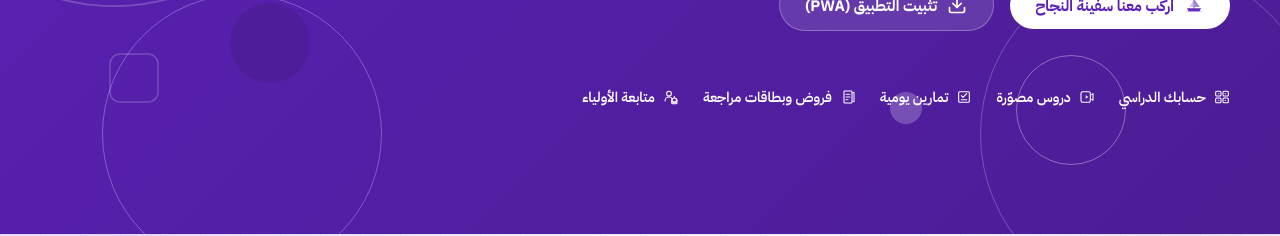
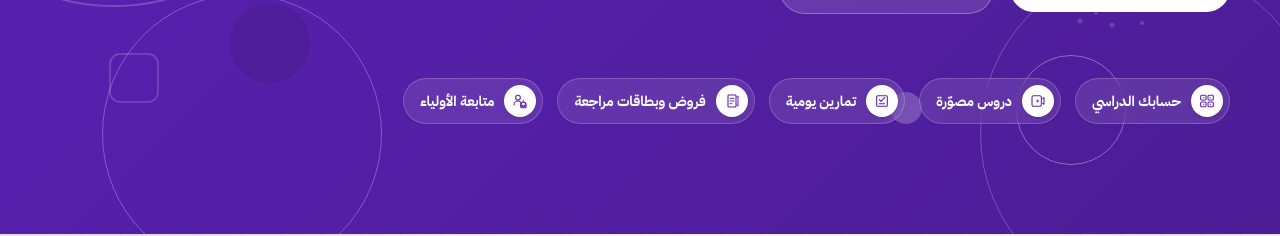
Before and after one commit to mohamedamineachab0-alt/Dekiche-academy-Bordj-Bounaama, a Next.js app: page / in a window 1280 px wide. Shown: the part 454-690 px from the top of the page. Built offline with nearby package versions, Linux system fonts and the light colour scheme; no server answers.

Commit message:
style(landing): design trust badges with circular icons matching irkab ma3ana style

```diff
--- a/components/landing/HeroSection.tsx
+++ b/components/landing/HeroSection.tsx
@@ -52,13 +52,20 @@ export function HeroSection({ isAuthenticated }: { isAuthenticated: boolean }) {
               <AddToDeviceButton />
             </div>
 
-            <div className="flex flex-wrap items-center gap-x-6 gap-y-3">
+            <div className="flex flex-wrap items-center gap-2.5 sm:gap-3.5 pt-2">
               {HERO_TRUST.map((item) => {
                 const Icon = item.Icon;
                 return (
-                  <div key={item.label} className="flex items-center gap-2 text-white">
-                    <Icon size={16} />
-                    <span className="text-sm font-semibold whitespace-nowrap">{item.label}</span>
+                  <div
+                    key={item.label}
+                    className="inline-flex items-center gap-2.5 rounded-full pe-4 ps-1.5 py-1.5 bg-white/10 hover:bg-white/20 backdrop-blur-md border border-white/20 text-white shadow-xs transition-all duration-200 hover:scale-[1.02]"
+                  >
+                    <span className="w-8 h-8 rounded-full bg-white text-primary flex items-center justify-center shadow-sm shrink-0">
+                      <Icon size={16} />
+                    </span>
+                    <span className="text-xs sm:text-sm font-bold whitespace-nowrap">
+                      {item.label}
+                    </span>
                   </div>
                 );
               })}
```
